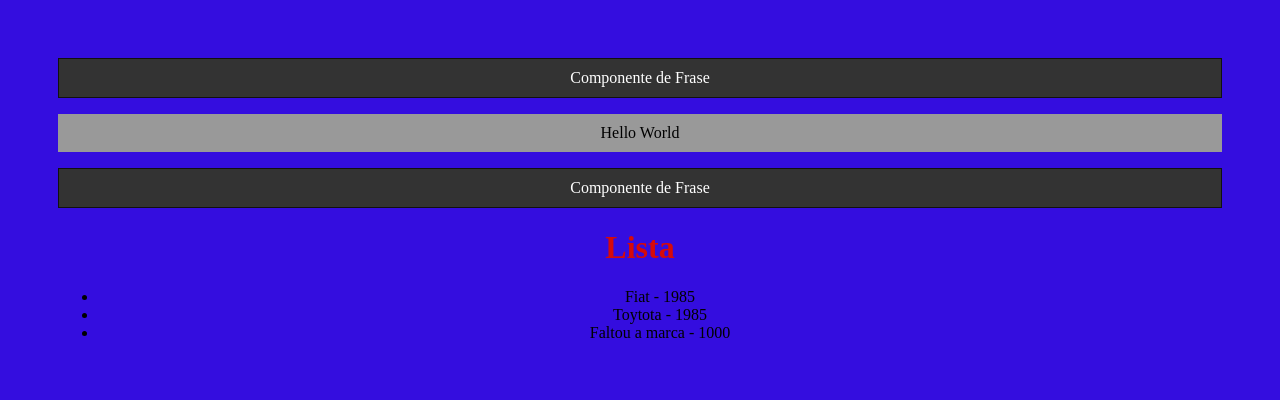
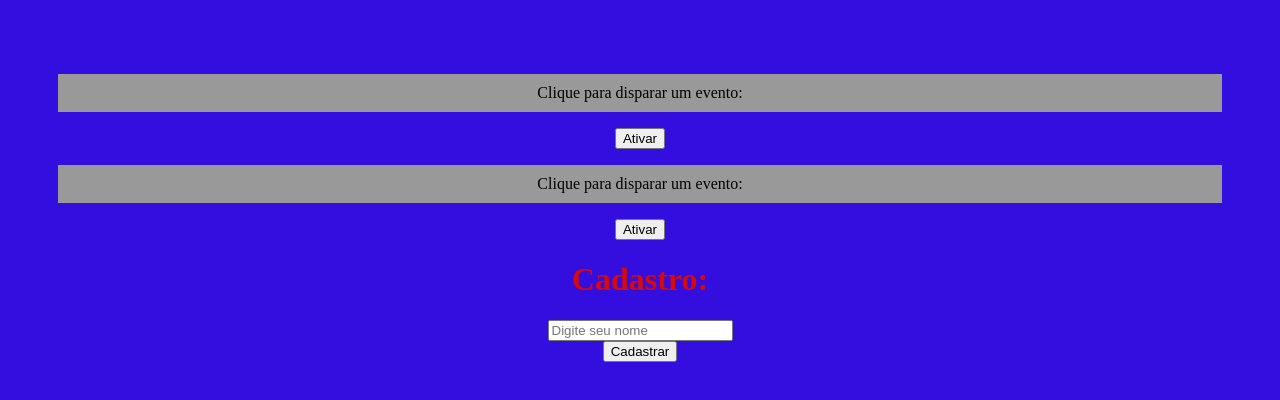
Before and after one commit to ThiagoCMAraujo/ReactProject, a React (Create React App) app in the folder react-project/: page / in a window 1280 px wide. Shown: the top 400 px of the page. Built offline with nearby package versions, Linux system fonts and the light colour scheme.

Commit message:
teste com onCiick

```diff
--- a/react-project/src/App.js
+++ b/react-project/src/App.js
@@ -1,9 +1,9 @@
 import './App.css';
 import Frase from './components/Frase';
-import Pessoa from './components/Pessoa';
-import SayMyName from './components/SayMyName';
+import Eventos from './components/Eventos'
 import List from './components/List'
 import HelloWorld from './components/HelloWorld';
+import Forms from './components/Forms';
 
 
 
@@ -11,10 +11,10 @@ function App() {
     const nome = "teste";
     return (
         <div className="App">
-                <HelloWorld/>
-                <Frase/>
+                <Eventos numero = "1"/>
+                <Eventos numero = "2"/>
+                <Forms/>
 
-                <List/>
         </div>
     );
 }
--- /dev/null
+++ b/react-project/src/components/Eventos.js
@@ -0,0 +1,12 @@
+function Eventos ({numero}){
+    function meuEvento(){
+        console.log(`click ativado: ${numero}`)
+    }
+    return (
+        <div>
+            <p>Clique para disparar um evento:</p>
+            <button onClick={meuEvento}>Ativar</button>
+        </div>
+    )
+}
+export default Eventos;
--- /dev/null
+++ b/react-project/src/components/Forms.js
@@ -0,0 +1,22 @@
+function Form({}) {
+
+    function cadastrarUsuario(e){
+        e.preventDefault()
+        console.log("Cadastrou o usuário")
+    }
+    return(
+<div>
+    <h1>Cadastro: </h1>
+        <form onSubmit={cadastrarUsuario}>
+        <div>
+            <input type="text" placeholder="Digite seu nome"></input>
+        </div>
+        <div>
+            <input type="submit" value="Cadastrar" />
+        </div>
+        </form>
+
+</div>
+    )
+}
+export default Form;
```
